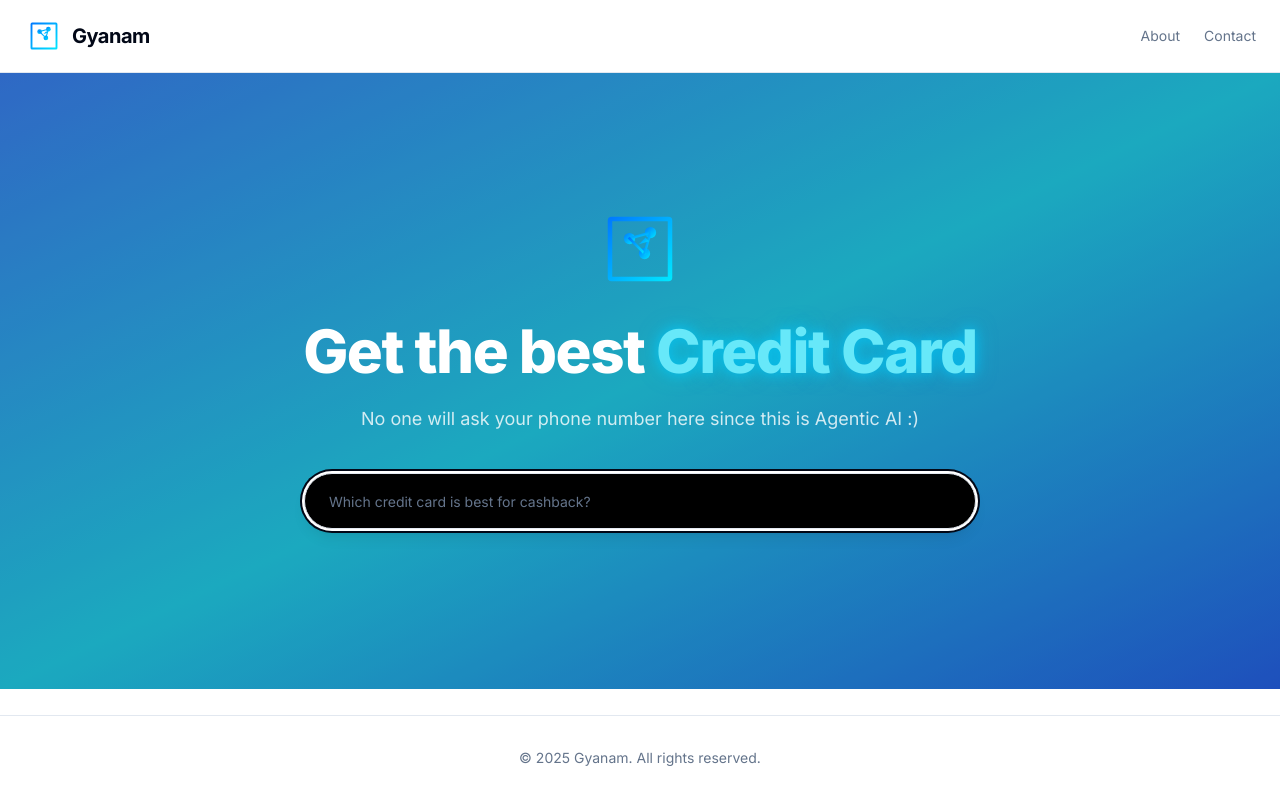
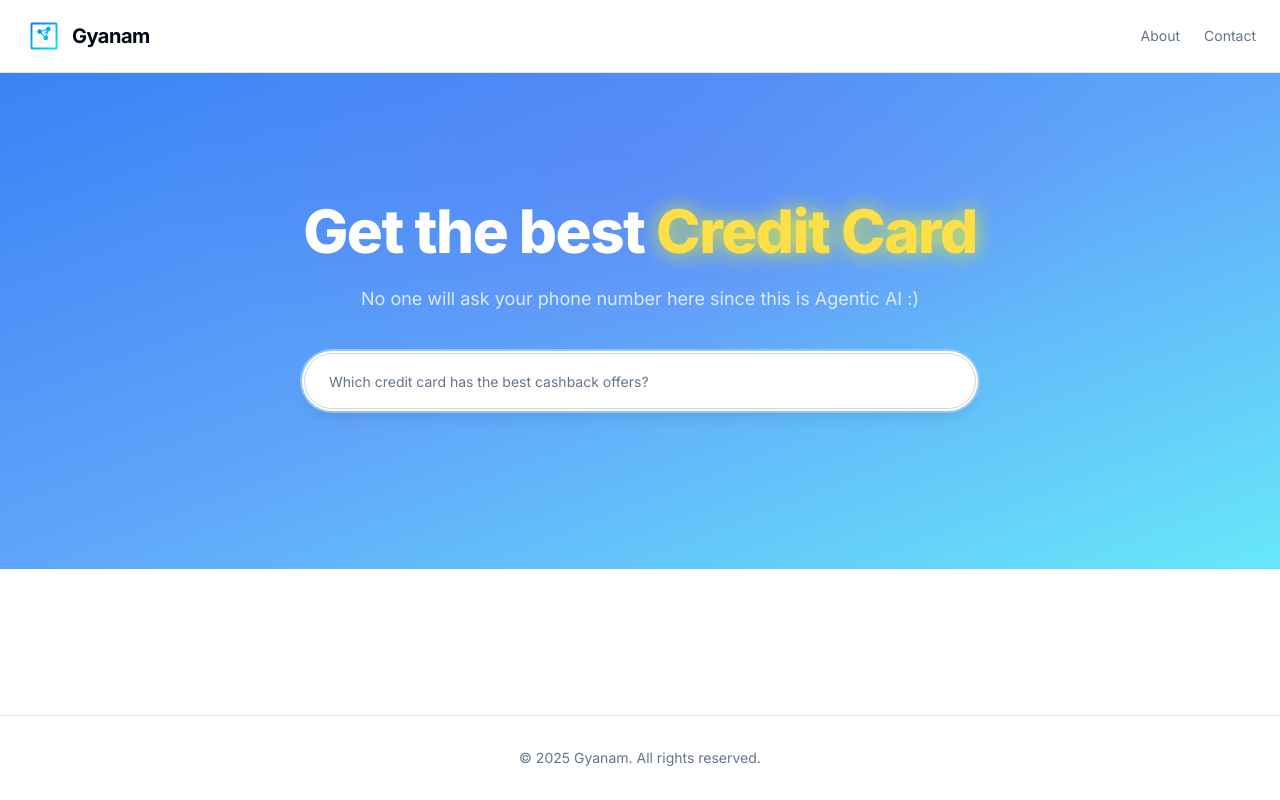
Before and after one commit to gyanamc/gyanam-agentic-card-finder, a React (Vite) app: page / in a window 1280 px wide. Built offline with nearby package versions, Linux system fonts and the light colour scheme.

Commit message:
Update Hero.tsx

```diff
--- a/src/components/site/Hero.tsx
+++ b/src/components/site/Hero.tsx
@@ -2,29 +2,34 @@ import * as React from "react";
 import { Input } from "@/components/ui/input";
 import { toast } from "@/components/ui/sonner";
 import DOMPurify from "dompurify";
-import Logo from "@/assets/logo-gradient.svg"; // Your new gradient logo
 
 const suggestions = [
   "Tell me the best card for international travel",
-  "Which credit card is best for cashback?",
-  "Show me cards with zero annual fee",
-  "Best card for students in India",
-  "Which card gives the best airport lounge access?"
+  "Which credit card has the best cashback offers?",
+  "What is the top card for online shopping?",
+  "Best credit card for fuel savings",
+  "Which card gives maximum reward points?"
 ];
 
 const Hero = () => {
   const [query, setQuery] = React.useState("");
+  const [displayQuery, setDisplayQuery] = React.useState(suggestions[0]);
+  const [index, setIndex] = React.useState(0);
   const [loading, setLoading] = React.useState(false);
   const [result, setResult] = React.useState<string | null>(null);
   const [error, setError] = React.useState<string | null>(null);
-  const [currentSuggestion, setCurrentSuggestion] = React.useState(suggestions[0]);
-  const [fade, setFade] = React.useState(true);
-  const suggestionIndex = React.useRef(0);
-  const suggestionTimer = React.useRef<NodeJS.Timeout | null>(null);
 
-  // For brightness detection
-  const [isBackgroundLight, setIsBackgroundLight] = React.useState(false);
-  const [glowColor, setGlowColor] = React.useState("rgba(0,255,255,0.6)");
+  // Rotate suggestions every 4 seconds
+  React.useEffect(() => {
+    const interval = setInterval(() => {
+      setIndex((prev) => (prev + 1) % suggestions.length);
+    }, 4000);
+    return () => clearInterval(interval);
+  }, []);
+
+  React.useEffect(() => {
+    setDisplayQuery(suggestions[index]);
+  }, [index]);
 
   const toHtml = React.useMemo(() => {
     if (!result) return "";
@@ -44,46 +49,9 @@ const Hero = () => {
     return DOMPurify.sanitize(html, { USE_PROFILES: { html: true } });
   }, [result]);
 
-  // Handle gradient brightness & glow sync
-  React.useEffect(() => {
-    const colors = [
-      { r: 0, g: 102, b: 255 }, // blue
-      { r: 0, g: 255, b: 255 }  // cyan
-    ];
-    let t = 0;
-    const animate = () => {
-      t = (t + 0.005) % 1; // speed
-      const r = Math.round(colors[0].r * (1 - t) + colors[1].r * t);
-      const g = Math.round(colors[0].g * (1 - t) + colors[1].g * t);
-      const b = Math.round(colors[0].b * (1 - t) + colors[1].b * t);
-      const brightness = (r * 299 + g * 587 + b * 114) / 1000;
-      setIsBackgroundLight(brightness > 160);
-      setGlowColor(`rgba(${r},${g},${b},0.6)`);
-      requestAnimationFrame(animate);
-    };
-    animate();
-  }, []);
-
-  // Rotating placeholder
-  React.useEffect(() => {
-    if (!query) {
-      suggestionTimer.current = setInterval(() => {
-        setFade(false);
-        setTimeout(() => {
-          suggestionIndex.current = (suggestionIndex.current + 1) % suggestions.length;
-          setCurrentSuggestion(suggestions[suggestionIndex.current]);
-          setFade(true);
-        }, 300);
-      }, 3000);
-    }
-    return () => {
-      if (suggestionTimer.current) clearInterval(suggestionTimer.current);
-    };
-  }, [query]);
-
   const handleSubmit = async (e: React.FormEvent<HTMLFormElement>) => {
     e.preventDefault();
-    const q = query.trim() || currentSuggestion;
+    const q = query.trim() || displayQuery;
     if (!q) return;
     setError(null);
     setResult(null);
@@ -94,7 +62,9 @@ const Hero = () => {
         {
           method: "POST",
           headers: { "Content-Type": "application/json" },
-          body: JSON.stringify({ query: q }),
+          body: JSON.stringify({
+            body: { message: q }
+          })
         }
       );
       const contentType = res.headers.get("content-type") || "";
@@ -123,7 +93,8 @@ const Hero = () => {
         toast.success("Results received");
       } else {
         const text = await res.text();
-        setError(`Webhook error ${res.status}${text ? `: ${text}` : ""}`);
+        const msg = `Webhook error ${res.status}${text ? `: ${text}` : ""}`;
+        setError(msg);
         toast.error(`Webhook error: ${res.status}`);
       }
     } catch (err) {
@@ -136,35 +107,18 @@ const Hero = () => {
   };
 
   return (
-    <section className="relative isolate overflow-hidden">
-      {/* Background Gradient */}
-      <div className="absolute inset-0 bg-gradient-to-br from-blue-500 via-cyan-400 to-blue-600 animate-gradient">
-        {/* Overlay */}
-        <div className="absolute inset-0 bg-black/20"></div>
-      </div>
-
-      {/* Hero Content */}
-      <div className="relative container mx-auto px-6 py-24 md:py-32 text-center">
-        {/* Logo */}
-        <img src={Logo} alt="Agentic AI Logo" className="mx-auto w-20 md:w-24 mb-6" />
-
-        {/* Headline */}
-        <h1 className="mx-auto max-w-3xl text-balance text-4xl font-extrabold tracking-tight md:text-6xl text-white">
+    <section className="relative isolate overflow-hidden bg-gradient-to-br from-blue-500 via-blue-400 to-cyan-300 text-white">
+      <div className="bg-hero">
+        <div className="container mx-auto px-6 py-24 md:py-32 text-center">
+          <h1 className="mx-auto max-w-3xl text-balance text-4xl font-extrabold tracking-tight md:text-6xl">
             Get the best{" "}
-          <span
-            className="relative text-cyan-300"
-            style={{
-              textShadow: `0 0 12px ${glowColor}, 0 0 20px ${glowColor}`
-            }}
-          >
+            <span className="relative text-yellow-300 drop-shadow-[0_0_10px_rgba(255,255,0,0.8)]">
               Credit Card
             </span>
           </h1>
-        <p className="mx-auto mt-6 max-w-2xl text-lg text-white/80">
+          <p className="mx-auto mt-6 max-w-2xl text-lg text-blue-100">
             No one will ask your phone number here since this is Agentic AI :)
           </p>
-
-        {/* Search Form */}
           <div className="mt-10 flex items-center justify-center">
             <form
               role="search"
@@ -176,34 +130,23 @@ const Hero = () => {
                 name="q"
                 value={query}
                 onChange={(e) => setQuery(e.target.value)}
-              placeholder={fade ? currentSuggestion : ""}
+                placeholder={displayQuery}
                 aria-label="Search"
                 autoFocus
                 autoComplete="off"
-              className={`h-14 rounded-full px-6 text-base shadow-lg border-input transition-colors duration-300 ${
-                isBackgroundLight
-                  ? "bg-white text-black placeholder-black"
-                  : "bg-black text-white placeholder-white"
-              }`}
+                className="h-14 rounded-full px-6 text-base shadow-lg border border-gray-300 bg-white text-black placeholder-gray-500 focus-visible:ring-2 focus-visible:ring-blue-300"
                 disabled={loading}
+                onFocus={() => setQuery("")} // clears when focusing
               />
               <button type="submit" className="sr-only">Search</button>
             </form>
           </div>
-
-        {/* Results */}
-        <div
-          className="mx-auto mt-8 w-full max-w-3xl px-6 text-left"
-          aria-live="polite"
-          aria-busy={loading}
-        >
+          <div className="mx-auto mt-8 w-full max-w-3xl px-6 text-left" aria-live="polite" aria-busy={loading}>
             {loading && (
-            <p className="text-sm text-white/80">
-              Searching the best card for you.. just hold tight
-            </p>
+              <p className="text-sm text-blue-100">Searching the best card for you... just hold tight</p>
             )}
             {!loading && error && (
-            <div role="alert" className="rounded-md border border-red-400 bg-red-100 p-4 text-sm text-red-700">
+              <div role="alert" className="rounded-md border border-red-300 bg-red-100 p-4 text-sm text-red-800">
                 {error}
               </div>
             )}
@@ -211,7 +154,7 @@ const Hero = () => {
               <section className="rounded-lg border bg-white text-black shadow-sm">
                 <article className="p-6">
                   <div
-                  className="space-y-3 leading-relaxed text-sm [&_a]:text-blue-500 [&_a]:underline"
+                    className="space-y-3 leading-relaxed text-sm [&_a]:text-blue-600 [&_a]:underline"
                     dangerouslySetInnerHTML={{ __html: toHtml }}
                   />
                 </article>
@@ -219,6 +162,7 @@ const Hero = () => {
             )}
           </div>
         </div>
+      </div>
     </section>
   );
 };
```
Lines whose indentation alone changed are shown as unchanged.
